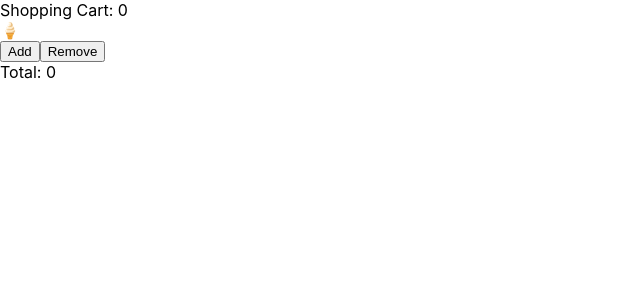
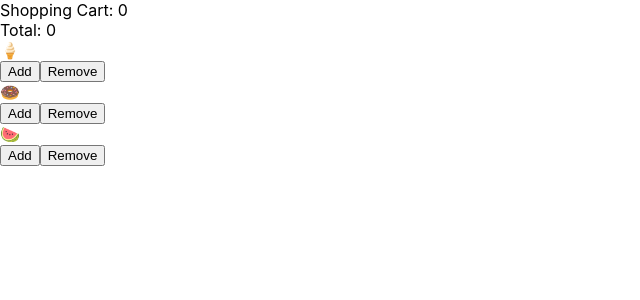
Before and after one commit to lorenzoVwebDev/E-commerce, a React (Create React App) app: page / in a window 1280 px wide. Shown: the top 300 px of the page, without its empty margins (0-640 px from the left). Built offline with nearby package versions, Linux system fonts and the light colour scheme.

Commit message:
updated product page: 64

```diff
--- a/src/components/Product/Product.js
+++ b/src/components/Product/Product.js
@@ -1,38 +1,73 @@
 import React, { useState } from 'react';
 import PropTypes from 'prop-types';
+import { products } from '../../data/products';
 const currencyOptions = {
   minimumFractionsDigits: 2,
   maximumFractionDigits: 2
 };
 
-const getTotal = (state) => {
-  return state.total?.toLocaleString(undefined, currencyOptions)
-}
+
 function Product() {
   const [ cart, setCart] = useState(
     {
       cart: [],
       total: 0
     }
-  )
+  );
 
-  console.log(cart)
+  const getTotal = (cart) => {
+    return cart.total?.toLocaleString(undefined, currencyOptions)
+  }
+
+  const add = (product) => {
+    if (cart.cart.forEach(object => {
+      return product === object
+    })) {
+      setCart( state => {
+        product.quantity += 1;
+        return {
+          cart: [...state.cart.filter(object => {
+            return object.name != product.name
+          }), product]
+        }
+      })
+    } else {
+      setCart( state => {
+        return {
+          cart: [...state.cart.filter(object => {
+            return object.name != product.name
+          }), product] ,
+          total: state.total + product.price
+        }
+      } )
+    }
+  };
+  //continue from removing products based on quantity, keep the product in the car if it has been added more than once
+  const remove = (product) => {
+    setCart( state => {
+        return {
+          cart: state.cart.filter(object =>  object != product),
+          total: state.total > 0 ? state.total - product.price : 0
+        }
+    })
+  }
   return (
     <div className="wrapper">
       <div>Shopping Cart: {cart.cart?.length}</div>
-
-      <div className="product">
-        <span role="img" aria-label='ice cream'>🍦</span>
-      </div>
-      <button onClick={() => { setCart({
-        cart: ['ice cream'],
-        total: 5
-      })}}>Add</button>
-      <button onClick={() => setCart({
-        cart: [],
-        total: 0
-      })}>Remove</button>
       <div>Total: {getTotal(cart)}</div>
+      {products.map(product => {
+        return (
+          <>
+          <div className="product">
+            <span role="img" aria-label='ice cream'>{product.emoji}</span>
+          </div>
+          <button onClick={() => {
+            add(product)
+          }}>Add</button>
+          <button onClick={() => remove(product)}>Remove</button>
+          </>
+        )
+      })}
     </div>
   )
 }
--- a/src/data/products.js
+++ b/src/data/products.js
@@ -1,4 +1,4 @@
-const products = [
+export const products = [
   {
     emoji: '🍦',
     name: 'ice cream',
```
